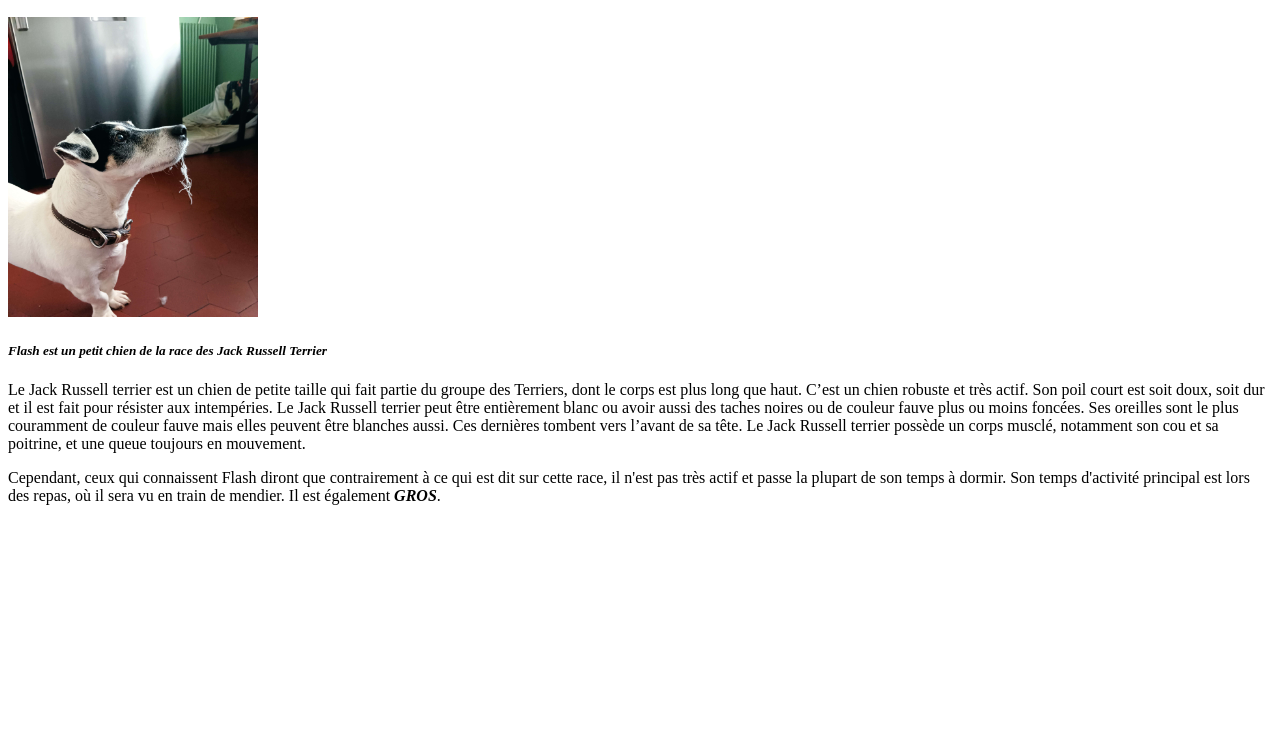
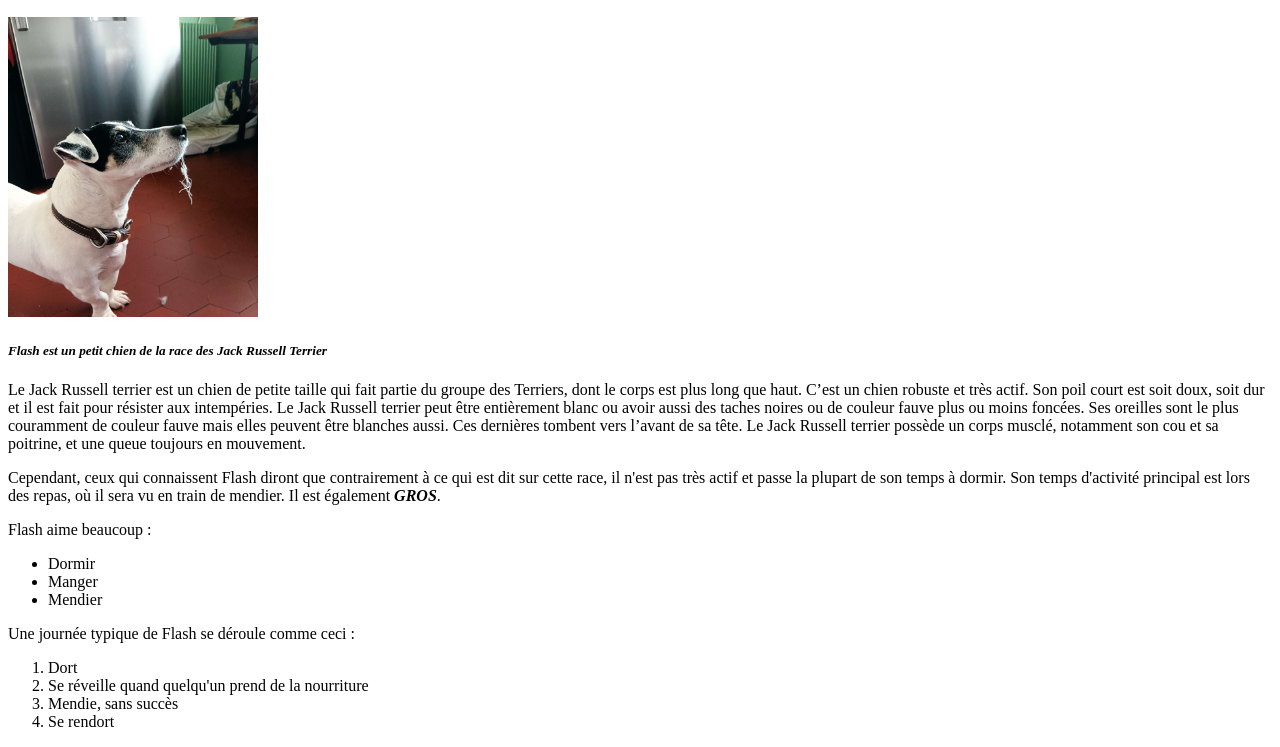
Before and after one commit to Vivi991/odin-flash, a plain HTML site: page index.html in a window 1280 px wide. Shown: the part 110-857 px from the top of the page. Before the commit the page ends 800 px from the top, so only its background shows below. Drawn offline with Linux system fonts and the light colour scheme.

Commit message:
Added lists

```diff
--- a/index.html
+++ b/index.html
@@ -22,5 +22,24 @@
     <p>
         Cependant, ceux qui connaissent Flash diront que contrairement à ce qui est dit sur cette race, il n'est pas très actif et passe la plupart de son temps à dormir. Son temps d'activité principal est lors des repas, où il sera vu en train de mendier. Il est également <strong><em>GROS</em></strong>.
     </p>
+
+    <p>
+        Flash aime beaucoup :
+        <ul>
+            <li>Dormir</li>
+            <li>Manger</li>
+            <li>Mendier</li>
+        </ul>
+    </p>
+
+    <p>
+        Une journée typique de Flash se déroule comme ceci :
+        <ol>
+            <li>Dort</li>
+            <li>Se réveille quand quelqu'un prend de la nourriture</li>
+            <li>Mendie, sans succès</li>
+            <li>Se rendort</li>
+        </ol>
+    </p>
 </body>
 </html>
```
